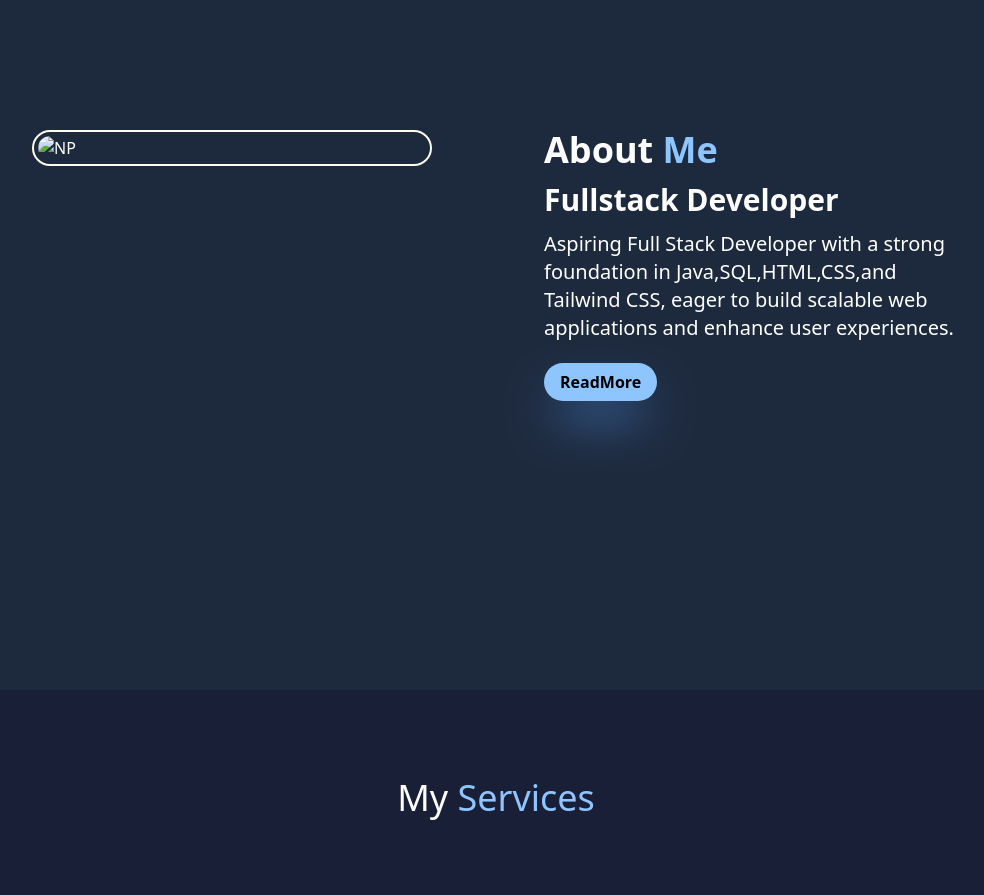
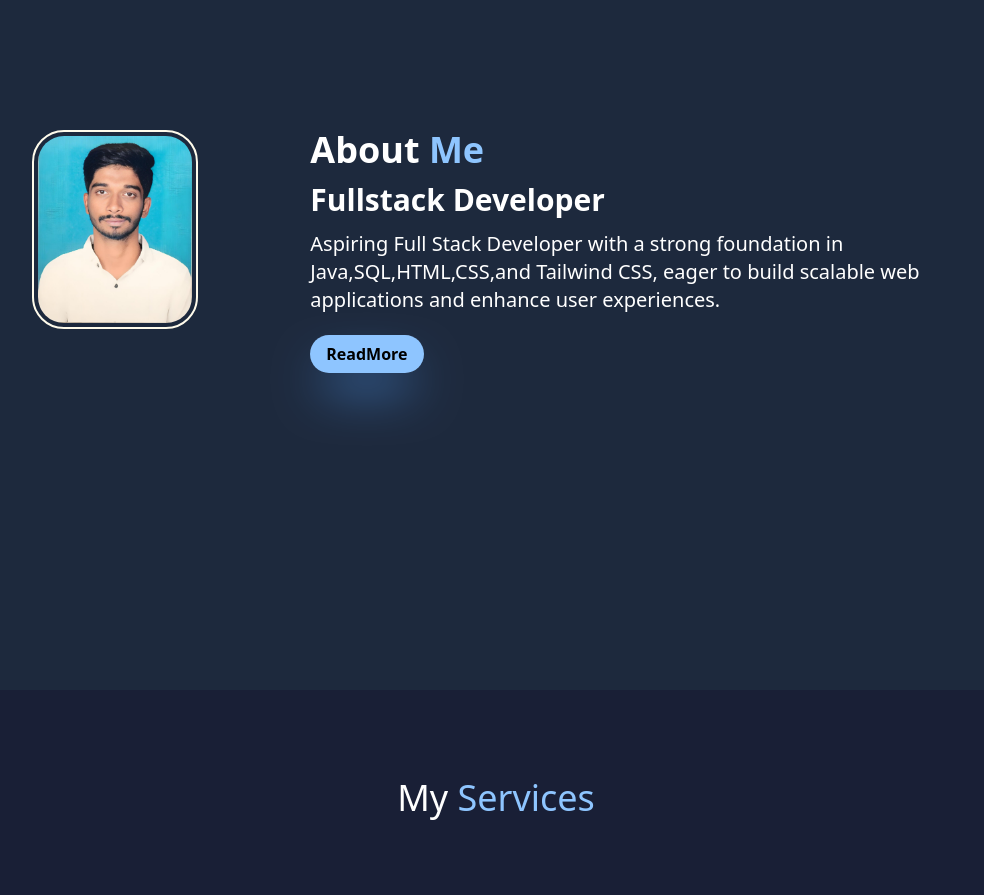
Before and after one commit to nithyaprakashpabbathi/Portfolio, a website: page public/index.html in a window 1280 px wide. Shown: the part 960-1855 px from the top of the page, without its empty margins (144-1128 px from the left). Drawn offline with Linux system fonts and the light colour scheme.

Commit message:
Update index.html

```diff
--- a/public/index.html
+++ b/public/index.html
@@ -55,7 +55,7 @@
 
     <section class="bg-slate-800 py-60 flex gap-28 px-44 h-[100vh]" id="About">
         <div class="w-[400px]">
-            <img src="PNP passport pic.jpg" alt="NP" class="w-4xl rounded-4xl border-2 border-amber-50 p-1">
+            <img src="Passport Pic.jpg" alt="NP" class="w-4xl rounded-4xl border-2 border-amber-50 p-1">
         </div>
         <div>
             <h1 class="text-4xl font-bold">About <span class="text-blue-300">Me</span> </h1>
```
